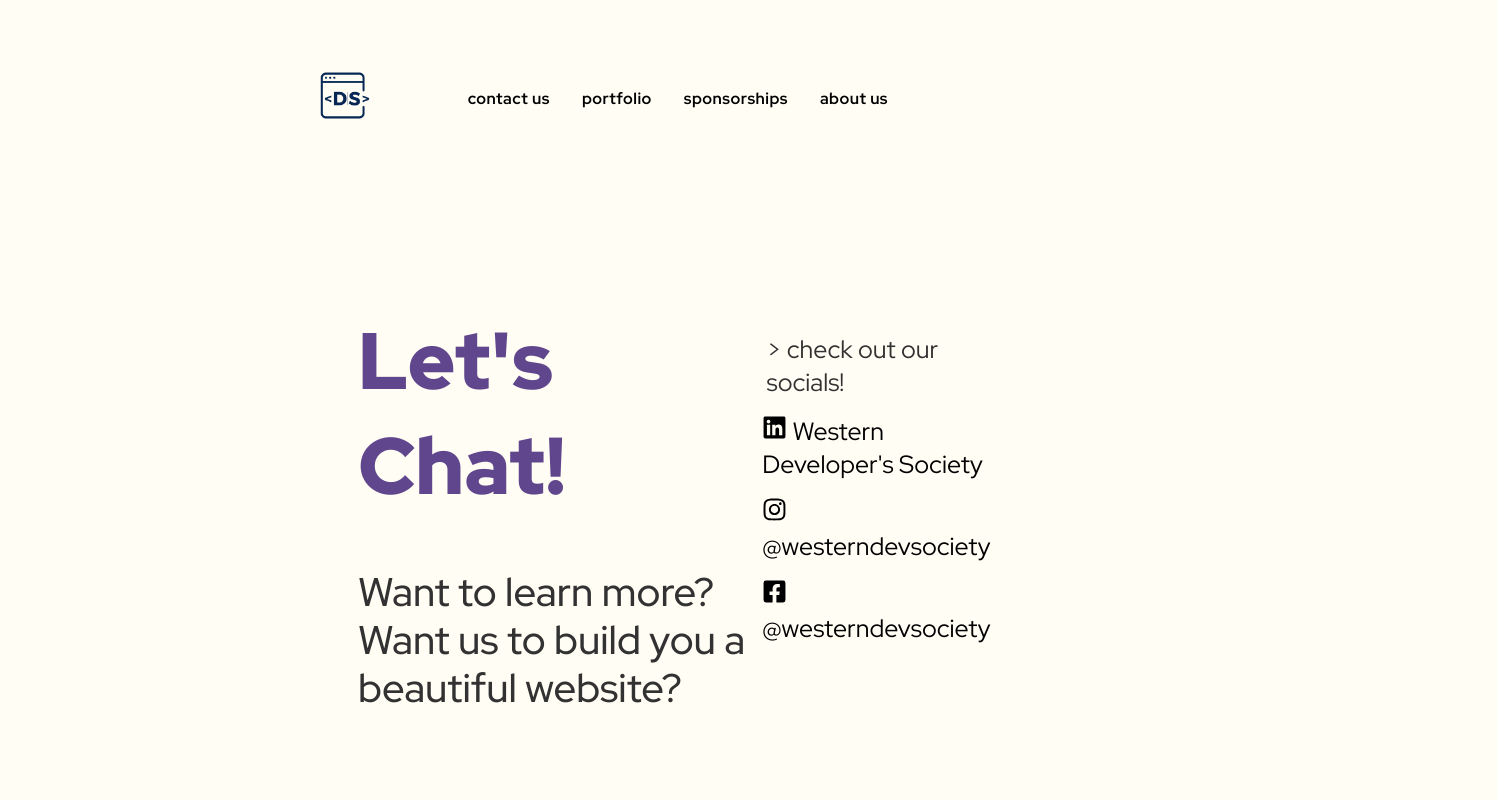
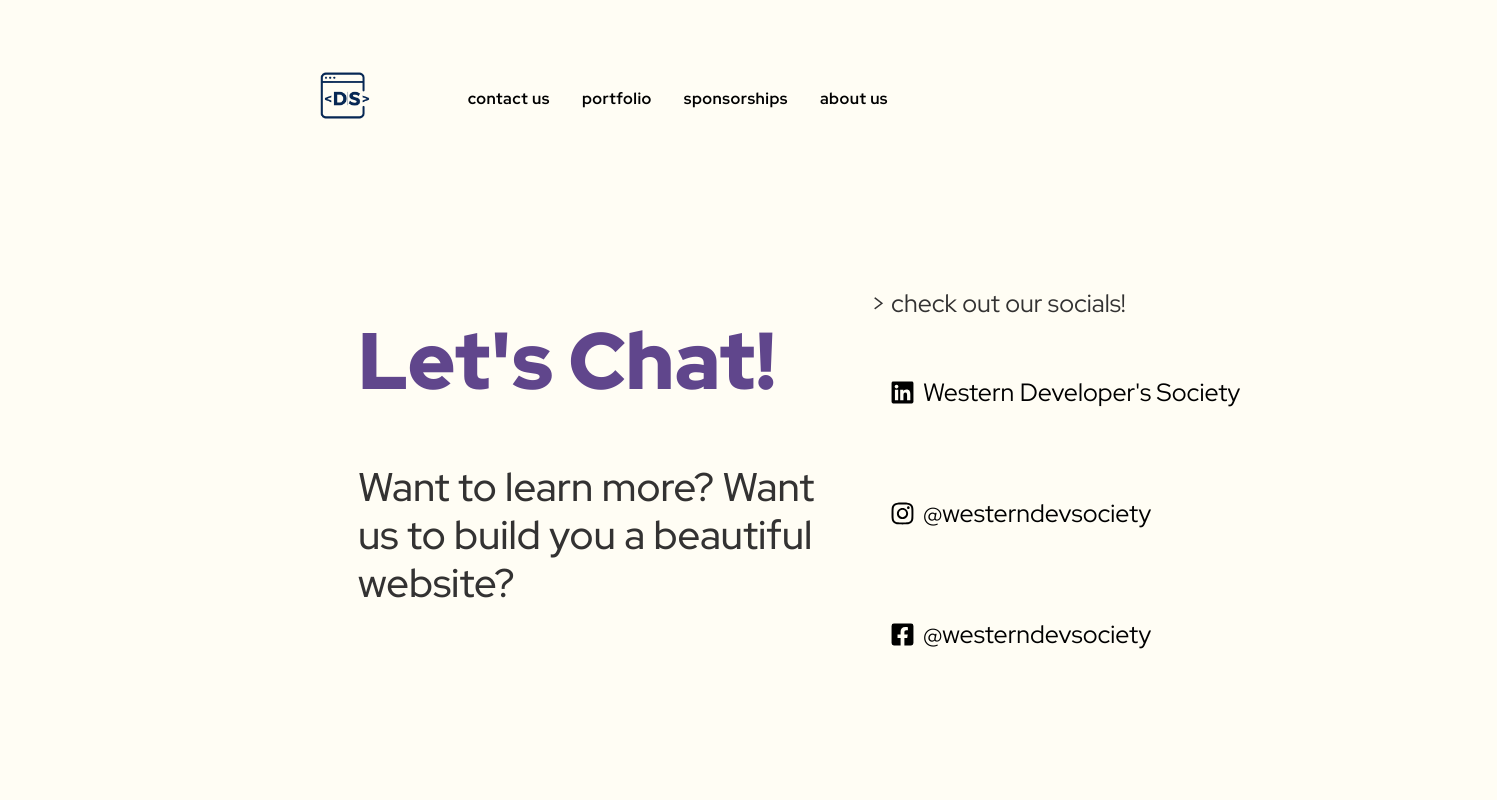
Before and after one commit to LucasHartmanWestern/westerndev-website, a React (Create React App) app: page /Contact in a window 1280 px wide. Shown: the top 800 px of the page, 1497 px wide, since content can reach past the window. Built offline with nearby package versions, Linux system fonts and the light colour scheme.

Commit message:
fixed spacing for contact links

```diff
--- a/src/App.js
+++ b/src/App.js
@@ -1,33 +1,32 @@
-import React from 'react';
-import './App.css';
-import Home from './Pages/Home/Home';
-import { BrowserRouter as Router,Routes, Route } from "react-router-dom";
-import Navbar from './Components/Navbar/Navbar';
-import Contact from './Pages/Contact/Contact';
-import Portfolio from './Pages/Portfolio/Portfolio';
-import Aboutus from './Pages/AboutUs/Aboutus';
-import Sponorships from './/Pages/Sponsorships/Sponsorships.js';
-import Toolkit from './Components/Toolkit/toolkit';
-
+import React from "react"
+import "./App.css"
+import Home from "./Pages/Home/Home"
+import { BrowserRouter as Router, Routes, Route } from "react-router-dom"
+import Navbar from "./Components/Navbar/Navbar"
+import Contact from "./Pages/Contact/Contact"
+import Portfolio from "./Pages/Portfolio/Portfolio"
+import AboutUs from "./Pages/Aboutus/Aboutus"
+import Sponorships from "./Pages/Sponsorships/Sponsorships.js"
+import Toolkit from "./Components/Toolkit/toolkit"
 
 function App() {
   return (
     <div>
       <Router>
         <div className="App-container">
-        <Navbar/>
+          <Navbar />
           <Routes>
-          <Route path="/" element={<Home/>} />
-          <Route path="/Toolkit" element={<Toolkit/>} />
+            <Route path="/" element={<Home />} />
+            <Route path="/Toolkit" element={<Toolkit />} />
             <Route path="/Contact" element={<Contact></Contact>} />
-          <Route path="/Portfolio" element={<Portfolio/>} />
-          <Route path="/AboutUs" element={<Aboutus/>} />
+            <Route path="/Portfolio" element={<Portfolio />} />
+            <Route path="/AboutUs" element={<AboutUs />} />
             <Route path="/Sponorships" element={<Sponorships />} />
           </Routes>
         </div>
       </Router>
     </div>
-  );
+  )
 }
 
-export default App;
+export default App
--- a/src/Pages/AboutUs/Aboutus.js
+++ b/src/Pages/AboutUs/Aboutus.js
@@ -1,37 +1,28 @@
-import React from 'react'
+import React from "react"
 import Membercards from "./Membercards"
-import data from './data'
-import './Aboutus.css'
-import Fade from 'react-reveal/Fade'
+import data from "./data"
+import "./Aboutus.css"
+import Fade from "react-reveal/Fade"
 
-
-export default function Aboutus(){
-
-  //document.body.style = 'background: #D9DDF5;';
-
-const cards = data.map(item=>{
-  return (<Membercards
-    key={item.id}
-    item={item}
-  />)
-})
+export default function Aboutus() {
+  const cards = data.map((item) => {
+    return <Membercards key={item.id} item={item} />
+  })
 
   return (
     <div className="aboutus">
-
-      <div className='about-top-container'>
+      <div className="about-top-container">
         <Fade>
           <div className="aboutus-title">About Us</div>
-            <div className="aboutus-description">
-              At Western Developers Society, we want to give students real life development experience. Join us today!
-            </div>
+          <div className="aboutus-description">
+            At Western Developers Society, we want to give students real life
+            development experience. Join us today!
+          </div>
         </Fade>
       </div>
-      <div className='team-container'>
-          <h1 className="team-title" >Meet the Team!</h1>
-        <div className="card-container">
-          {cards}
-        </div>
+      <div className="team-container">
+        <h1 className="team-title">Meet the Team!</h1>
+        <div className="card-container">{cards}</div>
       </div>
     </div>
   )
--- a/src/Pages/AboutUs/data.js
+++ b/src/Pages/AboutUs/data.js
@@ -1,63 +1,63 @@
-export default [
-
+const members = [
   {
     id: 1,
     name: "Alex Lee",
-  role: "Co-VP Marketing"
+    role: "Co-VP Marketing",
   },
 
   {
     id: 2,
     name: "Armaan Sandhu",
-role: "VP Finance"
+    role: "VP Finance",
   },
 
   {
     id: 3,
     name: "Swathi Thushiyandan",
-role: "Internal Director"
+    role: "Internal Director",
   },
 
   {
     id: 4,
     name: "Justin Tsang",
-role: "VP Internal"
+    role: "VP Internal",
   },
 
   {
     id: 5,
     name: "Lucy Hur",
-role: "Marketing Director"
+    role: "Marketing Director",
   },
 
   {
     id: 6,
     name: "Aryan Khurana",
-role: "Co-Pres"
+    role: "Co-Pres",
   },
 
   {
     id: 7,
     name: "Tara Lee",
-role: "VP Developer Teams"
+    role: "VP Developer Teams",
   },
 
   {
     id: 8,
     name: "Aidan LoStracco",
-role: "VP External"
+    role: "VP External",
   },
 
   {
     id: 9,
     name: "Rajah Chari",
-role: "VP Careers"
+    role: "VP Careers",
   },
 
   {
     id: 10,
     name: "Radin Hakimjavadi",
-role: "Co-VP Marketing"
+    role: "Co-VP Marketing",
   },
+]
 
-]
+export default members
--- a/src/Pages/Contact/Contact.css
+++ b/src/Pages/Contact/Contact.css
@@ -5,7 +5,6 @@
   font-family: "Red Hat Display", sans-serif;
   display: flex;
 }
-
 
 .Contact-info {
   display: flex;
@@ -20,7 +19,7 @@
 
 .Contact-Title {
   display: inline-block;
-  color: #60468C;
+  color: #60468c;
   padding-top: 50px;
   padding-bottom: 50px;
   font-weight: 900;
@@ -31,7 +30,7 @@
 .Contact-Description {
   font-weight: 500;
   padding-right: 5%;
-  font-size:40px;
+  font-size: 40px;
   line-height: 3rem;
 }
 
@@ -40,10 +39,10 @@
   padding-left: 5%;
   padding-top: 3%;
   min-width: 35%;
+  width: max-content;
   display: flex;
   flex-direction: column;
   justify-content: center;
-  align-items: center;
 }
 
 .Contact-check {
@@ -55,18 +54,31 @@
 .Contact-Socials {
   display: flex;
   flex-direction: column;
+  width: max-content;
   padding: 7% 0%;
   justify-items: center;
 }
 
+.Contact-Socials > div {
+  padding: 0.7rem 1.2rem;
+}
+
+.Contact-Socials > div > a {
+  display: flex;
+  align-items: center;
+}
+
+.Contact-Socials > div > a > p {
+  padding-left: 0.5rem;
+}
 
 .Contact-form-container {
   display: flex;
   justify-content: center;
   align-items: center;
   flex-direction: column;
-  padding:0px 350px 200px 350px;
-  background-color: #60468C;
+  padding: 0px 350px 200px 350px;
+  background-color: #60468c;
   color: rgb(255, 253, 244);
 }
 
@@ -74,8 +86,7 @@
   font-size: x-large;
   margin-top: 10%;
   align-self: flex-start;
-  padding-bottom:50px;
-
+  padding-bottom: 50px;
 }
 
 .Contact-form {
@@ -90,8 +101,8 @@ textarea {
   padding: 0.5rem;
   border-radius: 3px;
   border-width: 0px;
-  min-height:40px;
-  margin-top:10px;
+  min-height: 40px;
+  margin-top: 10px;
   border: 1px solid rgb(214, 214, 214);
 }
 
@@ -126,8 +137,8 @@ textarea {
   color: #9d62cc;
 }
 
-.body{
-  min-height:200px;
+.body {
+  min-height: 200px;
 }
 
 /* .Contact-insta {
--- a/src/Pages/Contact/Contact.js
+++ b/src/Pages/Contact/Contact.js
@@ -1,22 +1,21 @@
+import React, { useCallback, useState } from "react"
+import { FaFacebookSquare, FaInstagram, FaLinkedin } from "react-icons/fa"
+import Fade from "react-reveal/Fade"
 import "./Contact.css"
-import { FaLinkedin } from "react-icons/fa"
-import { FaInstagram } from "react-icons/fa"
-import { FaFacebookSquare } from "react-icons/fa"
-import { FaEnvelope } from "react-icons/fa"
-import Fade from "react-reveal/Fade"
-import { useState } from "react"
 function Contact() {
-  //document.body.style = "background: #D9DDF5;"
   const [firstName, setFirstName] = useState("")
   const [lastName, setLastName] = useState("")
   const [email, setEmail] = useState("")
   const [subject, setSubject] = useState("")
   const [body, setBody] = useState("")
-  const [invalid, setInvalid] = useState(false)
-  const sendEmail = () => {
+  // const [invalid, setInvalid] = useState(false)
+
+  const sendEmail = useCallback(() => {
     console.log(firstName, lastName, email, subject, body)
-  }
-  const promptInvalid = () => {}
+  }, [body, email, firstName, lastName, subject])
+
+  const promptInvalid = useCallback(() => {}, [])
+
   return (
     <div className="Contact-Container">
       <div className="Contact-info">
@@ -30,12 +29,6 @@ function Contact() {
         </Fade>
         <Fade>
           <div className="Contact-2">
-            {/* <div className="Contact-Stater">
-              <div className="Contact-Email">
-                {" "}
-                <FaEnvelope /> &gt;write us at asdfghjk@placeholder.com <br />
-              </div>
-            </div> */}
             <div className="Contact-check"> &gt; check out our socials! </div>
             <div className="Contact-Socials">
               <div className="Contact-linkedin">
@@ -45,7 +38,7 @@ function Contact() {
                   target="_blank"
                   rel="noreferrer"
                 >
-                  <FaLinkedin /> Western Developer's Society
+                  <FaLinkedin /> <p>Western Developer's Society</p>
                 </a>
               </div>
               <div className="Contact-insta">
@@ -54,7 +47,7 @@ function Contact() {
                   target="_blank"
                   rel="noreferrer"
                 >
-                  <FaInstagram /> @westerndevsociety
+                  <FaInstagram /> <p>@westerndevsociety</p>
                 </a>
               </div>
               <div className="Contact-facebook">
@@ -64,7 +57,7 @@ function Contact() {
                   target="_blank"
                   rel="noreferrer"
                 >
-                  <FaFacebookSquare /> @westerndevsociety
+                  <FaFacebookSquare /> <p>@westerndevsociety</p>
                 </a>
               </div>
             </div>
@@ -72,7 +65,9 @@ function Contact() {
         </Fade>
       </div>
       <div className="Contact-form-container">
-      <h3 className="Contact-form-title">&gt; or write to us here directly!</h3>
+        <h3 className="Contact-form-title">
+          &gt; or write to us here directly!
+        </h3>
         <div className="Contact-form">
           <form
             onSubmit={(e) => {
```
Lines whose indentation alone changed are shown as unchanged.
